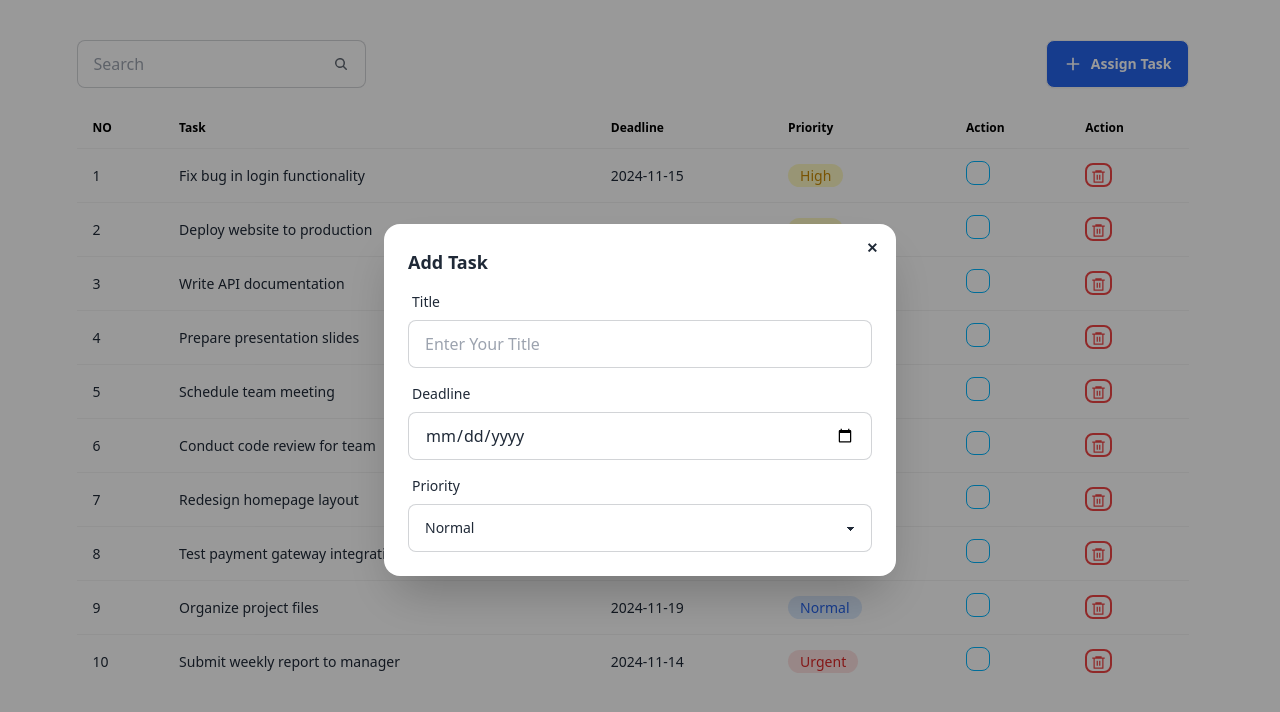
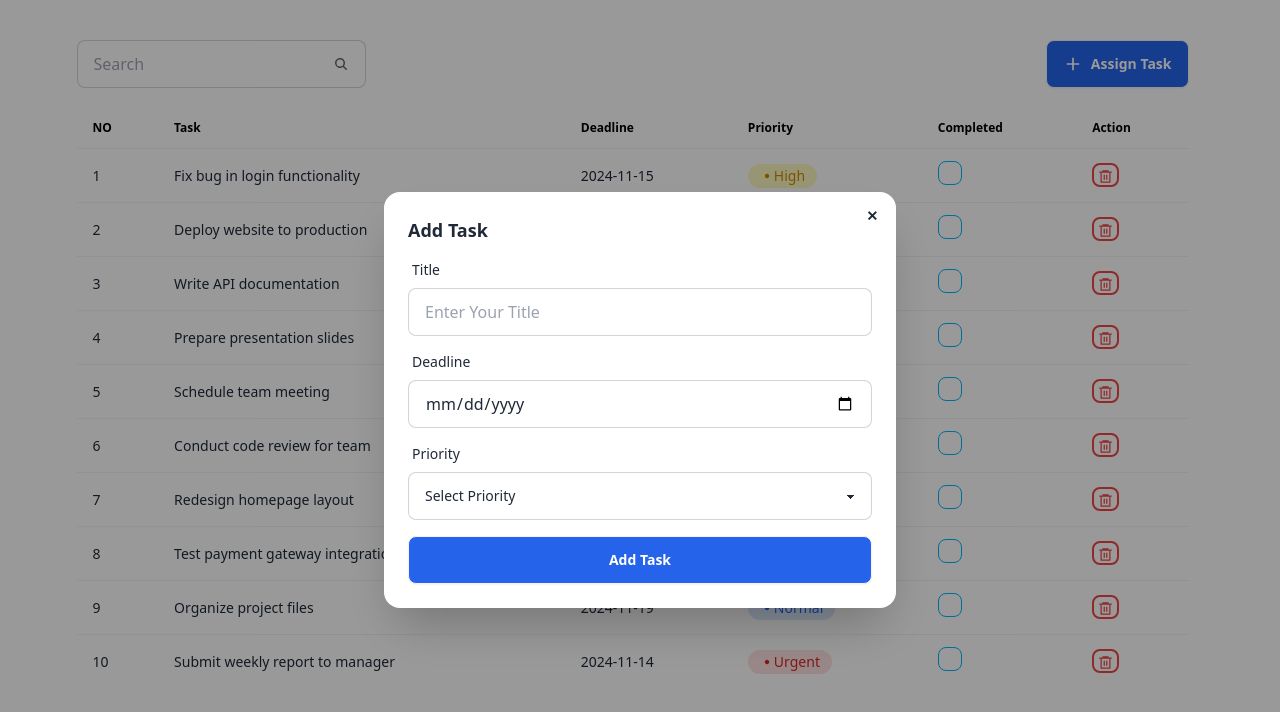
Before and after one commit to Sajid941/Task-Management, a React (Vite) app: page / in a window 1280 px wide. Both pictures are taken after a click on the button "Assign Task". Shown: the top 712 px of the page. Built offline with nearby package versions, Linux system fonts and the light colour scheme.

Commit message:
Add react-hool-form at add task

```diff
--- a/package.json
+++ b/package.json
@@ -15,6 +15,7 @@
     "axios": "^1.7.7",
     "react": "^18.3.1",
     "react-dom": "^18.3.1",
+    "react-hook-form": "^7.53.2",
     "react-icons": "^5.3.0",
     "react-router": "^6.28.0",
     "react-router-dom": "^6.28.0"
--- a/src/components/AddTaskModal.jsx
+++ b/src/components/AddTaskModal.jsx
@@ -1,4 +1,15 @@
+import { useForm } from "react-hook-form";
+
 const AddTaskModal = () => {
+
+    const {
+        register,
+        handleSubmit,
+        formState: { errors },
+    } = useForm();
+
+    const onSubmit = (data) => console.log(data);
+
     return (
         <div>
             <dialog id="my_modal_3" className="modal">
@@ -10,7 +21,7 @@ const AddTaskModal = () => {
                         </button>
                     </form>
                     <h3 className="font-bold text-lg">Add Task</h3>
-                    <form className="">
+                    <form onSubmit={handleSubmit(onSubmit)} className="">
                         <div className="form-control w-full mt-2">
                             <div className="label">
                                 <span className="label-text">Title</span>
@@ -18,8 +29,18 @@ const AddTaskModal = () => {
                             <input
                                 type="text"
                                 placeholder="Enter Your Title"
-                                className="input input-bordered w-full"
+                                className={`input input-bordered w-full ${
+                                    errors.title && "input-error"
+                                }`}
+                                {...register("title", {
+                                    required: "Title is required",
+                                })}
                             />
+                            {errors.title && (
+                                <span className="text-xs ml-1 mt-2 text-red-500">
+                                    {errors.title.message}
+                                </span>
+                            )}
                         </div>
                         <div className="form-control w-full mt-2">
                             <div className="label">
@@ -27,22 +48,51 @@ const AddTaskModal = () => {
                             </div>
                             <input
                                 type="date"
-                                className="input input-bordered w-full"
+                                className={`input input-bordered w-full ${
+                                    errors.deadline && "input-error"
+                                }`}
+                                {...register("deadline", {
+                                    required: "Deadline is required",
+                                })}
+                                min={new Date().toISOString().split("T")[0]}
                             />
+                            {errors.deadline && (
+                                <span className="text-xs ml-1 mt-2 text-red-500">
+                                    {errors.deadline.message}
+                                </span>
+                            )}
                         </div>
                         <div className="form-control w-full mt-2">
                             <div className="label">
                                 <span className="label-text">Priority</span>
                             </div>
-                            <select className="select select-bordered w-full">
-                                <option selected value="Normal">
-                                    Normal
+                            <select
+                                className={`select select-bordered w-full ${errors.priority && "select-error"}`}
+                                defaultValue=""
+                                {...register("priority", {
+                                    required: "Priority is required",
+                                })}
+                            >
+                                <option disabled value="">
+                                    Select Priority
                                 </option>
+                                <option value="Normal">Normal</option>
                                 <option value="High">High</option>
                                 <option value="Low">Low</option>
                                 <option value="Urgent">Urgent</option>
                             </select>
+                            {errors.priority && (
+                                <span className="text-xs ml-1 mt-2 text-red-500">
+                                    {errors.priority.message}
+                                </span>
+                            )}
                         </div>
+                        <button
+                            type="submit"
+                            className="btn w-full mt-4 bg-blue-600 hover:bg-blue-500 text-white"
+                        >
+                            Add Task
+                        </button>
                     </form>
                 </div>
             </dialog>
--- a/src/pages/Tasks.jsx
+++ b/src/pages/Tasks.jsx
@@ -3,6 +3,7 @@ import axios from "axios";
 import { useMemo } from "react";
 import { IoMdAdd } from "react-icons/io";
 import { RiDeleteBin6Line } from "react-icons/ri";
+import { RxDotFilled } from "react-icons/rx";
 import {
     createColumnHelper,
     flexRender,
@@ -43,7 +44,7 @@ const Tasks = () => {
         columnHelper.accessor("priority", {
             cell: (info) => (
                 <span
-                    className={`py-[2px] px-3 rounded-full font-medium ${
+                    className={`py-[2px] px-3 rounded-full font-medium flex items-center w-fit ${
                         info.getValue() === "Urgent" &&
                         "bg-red-100 text-red-600"
                     }
@@ -62,6 +63,7 @@ const Tasks = () => {
 
                     `}
                 >
+                    <RxDotFilled/>
                     {info.getValue()}
                 </span>
             ),
@@ -71,7 +73,7 @@ const Tasks = () => {
             cell: ({ row }) => (
                 <input type="checkbox" className="checkbox checkbox-info" />
             ),
-            header: "Action",
+            header: "Completed",
         }),
         columnHelper.display({
             cell: ({ row }) => (
```
Also changed, not shown: 1 other file (tests, documents, lock files or other folders).
